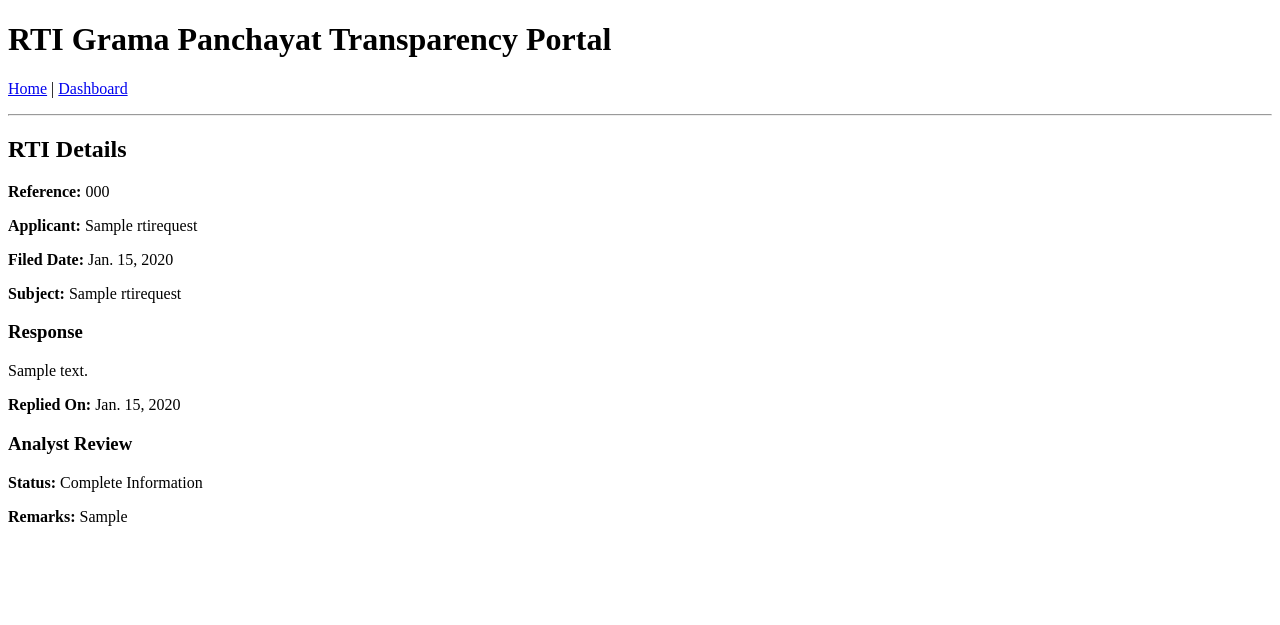
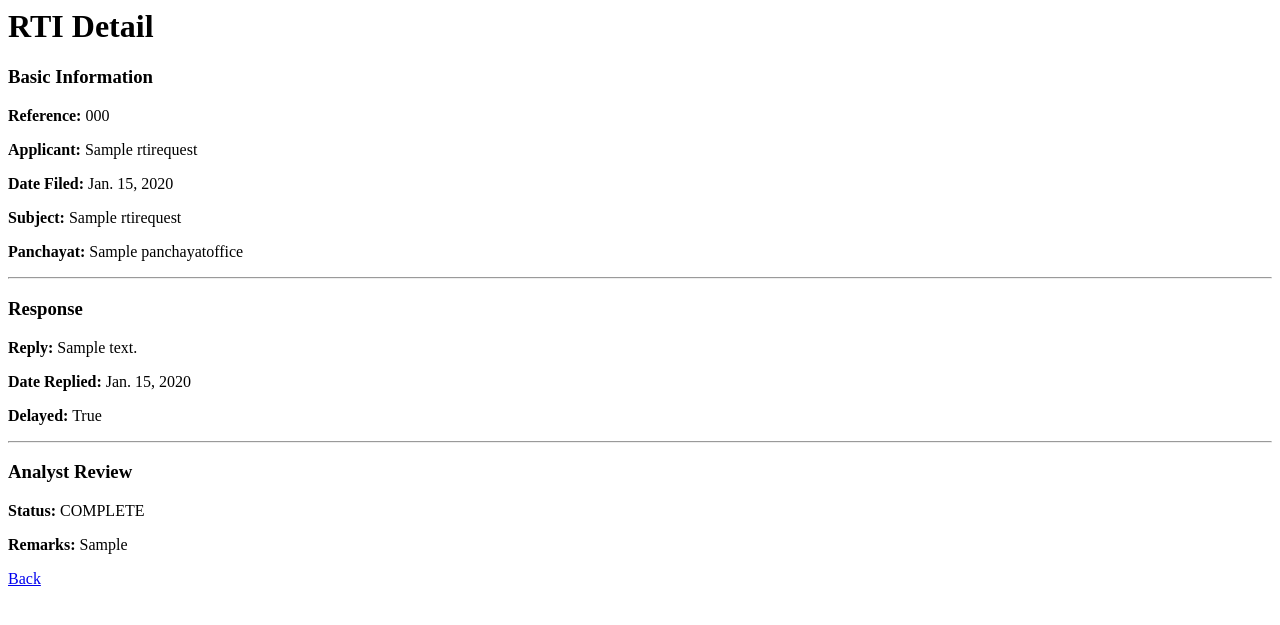
Before and after one commit to Akashv4554/rti-panchayat-system, a Django app: page /1/ in a window 1280 px wide. Shown: the top 625 px of the page. Run offline with Django 5.2, Linux system fonts and the light colour scheme; tables that the repository leaves empty hold one stand-in row (values such as "Sample post").

Commit message:
Connected RTI detail with response and analyst review

```diff
--- a/backend/config/rti/templates/rti/rti_detail.html
+++ b/backend/config/rti/templates/rti/rti_detail.html
@@ -1,28 +1,31 @@
-{% extends 'rti/base.html' %}
+<h1>RTI Detail</h1>
 
-{% block content %}
-<h2>RTI Details</h2>
-
+<h3>Basic Information</h3>
 <p><strong>Reference:</strong> {{ rti.reference_number }}</p>
 <p><strong>Applicant:</strong> {{ rti.applicant_name }}</p>
-<p><strong>Filed Date:</strong> {{ rti.date_filed }}</p>
+<p><strong>Date Filed:</strong> {{ rti.date_filed }}</p>
 <p><strong>Subject:</strong> {{ rti.subject }}</p>
+<p><strong>Panchayat:</strong> {{ rti.panchayat.name }}</p>
 
-{% if rti.rtiresponse %}
-    <h3>Response</h3>
-    <p>{{ rti.rtiresponse.reply_text }}</p>
-    <p><strong>Replied On:</strong> {{ rti.rtiresponse.date_replied }}</p>
+<hr>
 
-    {% if rti.rtiresponse.analystreview %}
-        <h3>Analyst Review</h3>
-        <p><strong>Status:</strong> {{ rti.rtiresponse.analystreview.get_status_display }}</p>
-        <p><strong>Remarks:</strong> {{ rti.rtiresponse.analystreview.remarks }}</p>
-    {% else %}
-        <p><em>No analyst review yet.</em></p>
-    {% endif %}
-
+<h3>Response</h3>
+{% if response %}
+    <p><strong>Reply:</strong> {{ response.reply_text }}</p>
+    <p><strong>Date Replied:</strong> {{ response.date_replied }}</p>
+    <p><strong>Delayed:</strong> {{ response.is_delayed }}</p>
 {% else %}
-    <p><em>No response uploaded yet.</em></p>
+    <p>No response yet.</p>
 {% endif %}
 
-{% endblock %}
+<hr>
+
+<h3>Analyst Review</h3>
+{% if review %}
+    <p><strong>Status:</strong> {{ review.status }}</p>
+    <p><strong>Remarks:</strong> {{ review.remarks }}</p>
+{% else %}
+    <p>No review yet.</p>
+{% endif %}
+
+<a href="/">Back</a>
--- a/backend/config/rti/views.py
+++ b/backend/config/rti/views.py
@@ -9,8 +9,22 @@ def rti_list(request):
 
 
 def rti_detail(request, pk):
-    rti = get_object_or_404(RTIRequest, pk=pk)
-    return render(request, 'rti/rti_detail.html', {'rti': rti})
+    rti = RTIRequest.objects.get(pk=pk)
+
+    response = None
+    review = None
+
+    try:
+        response = rti.rtiresponse
+        review = response.analystreview
+    except:
+        pass
+
+    return render(request, 'rti/rti_detail.html', {
+        'rti': rti,
+        'response': response,
+        'review': review
+    })
 
 def dashboard(request):
     total_rti = RTIRequest.objects.count()
```
